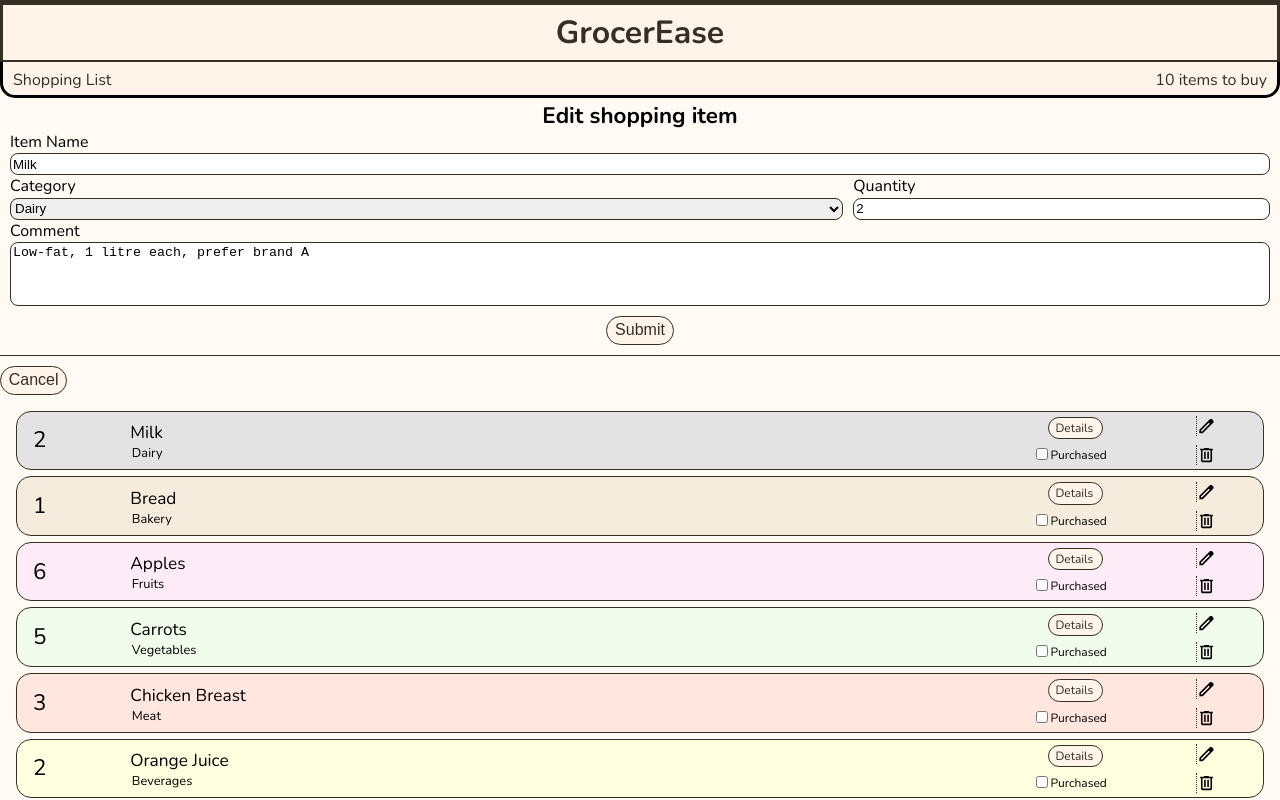
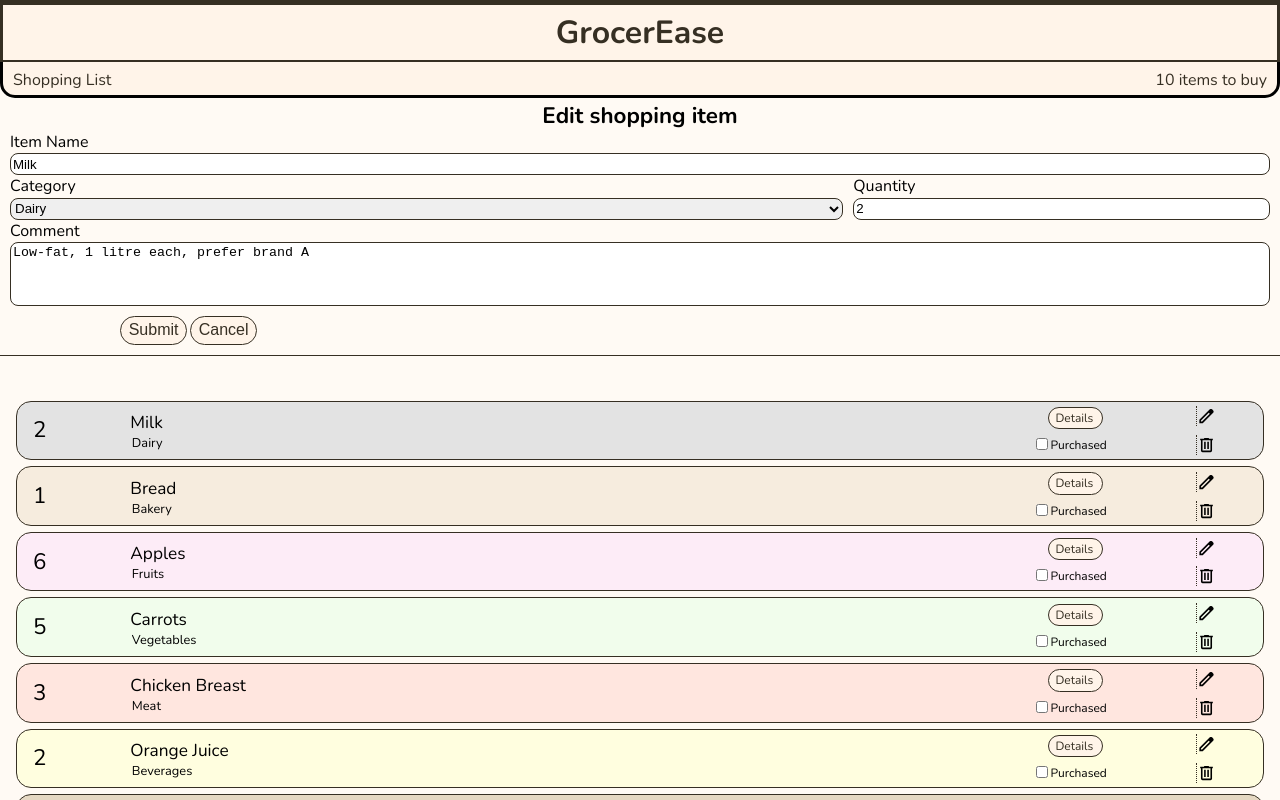
Before and after one commit to laurasliwa/capstone-grocerease, a Next.js app: page / in a window 1280 px wide. Both pictures are taken after a click on the button 1206 px from the left and 389 px from the top of the page. Shown: the top 800 px of the page. Built offline with nearby package versions, Linux system fonts and the light colour scheme.

Commit message:
Change styling for submit and cancel buttons

```diff
--- a/components/Form.js
+++ b/components/Form.js
@@ -95,16 +95,16 @@ export default function CreateForm({
           wrap="hard"
         ></StyledCommentTextarea>
         {!editItem && <StyledCreateButton>Create</StyledCreateButton>}
-        {editItem && <StyledCreateButton>Submit</StyledCreateButton>}
+        {editItem && <StyledSubmitButton>Submit</StyledSubmitButton>}
       </StyledForm>
       {editItem && (
-        <StyledCreateButton
+        <StyledCancelButton
           onClick={() => {
             onToggleIsEditing(null);
           }}
         >
           Cancel
-        </StyledCreateButton>
+        </StyledCancelButton>
       )}
     </>
   );
@@ -180,8 +180,30 @@ const StyledCreateButton = styled.button`
   font-size: 16px;
 `;
 
-const StyledEditButtonsBox = styled.div`
-  display: flex;
-  align-self: center;
-  gap: 4px;
+const StyledSubmitButton = styled.button`
+  position: relative;
+  left: 110px;
+  border: 1px solid #362f23;
+  border-radius: 15px;
+  height: 1.8rem;
+  width: 4.2rem;
+  background-color: #fff4e9;
+  color: #362f23;
+  padding: 2px 2px;
+  margin: 10px 0 0 0;
+  font-size: 16px;
 `;
+
+const StyledCancelButton = styled.button`
+  position: relative;
+  bottom: 40px;
+  left: 190px;
+  border: 1px solid #362f23;
+  border-radius: 15px;
+  height: 1.8rem;
+  width: 4.2rem;
+  background-color: #fff4e9;
+  color: #362f23;
+  padding: 2px 2px;
+  font-size: 16px;
+`;
```
